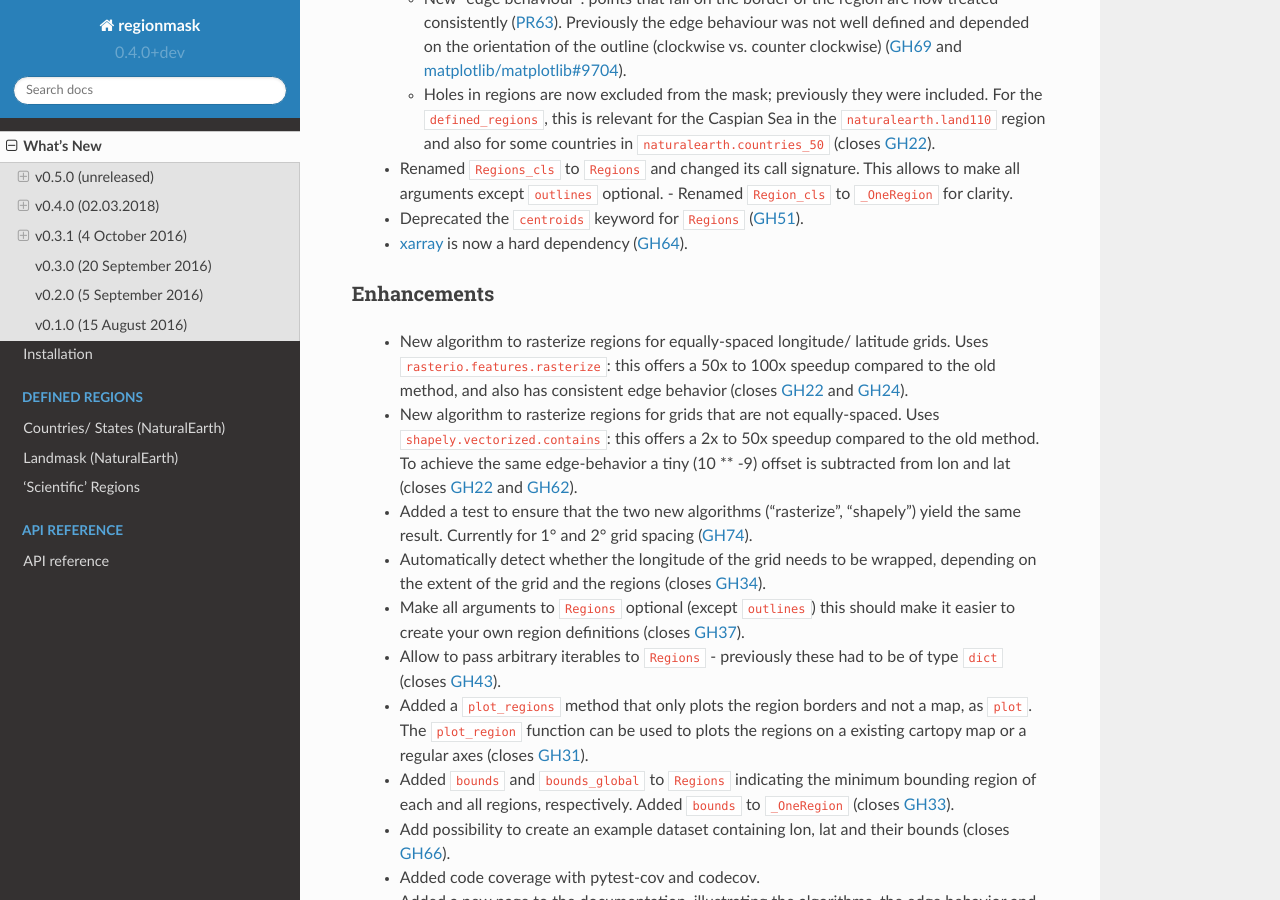
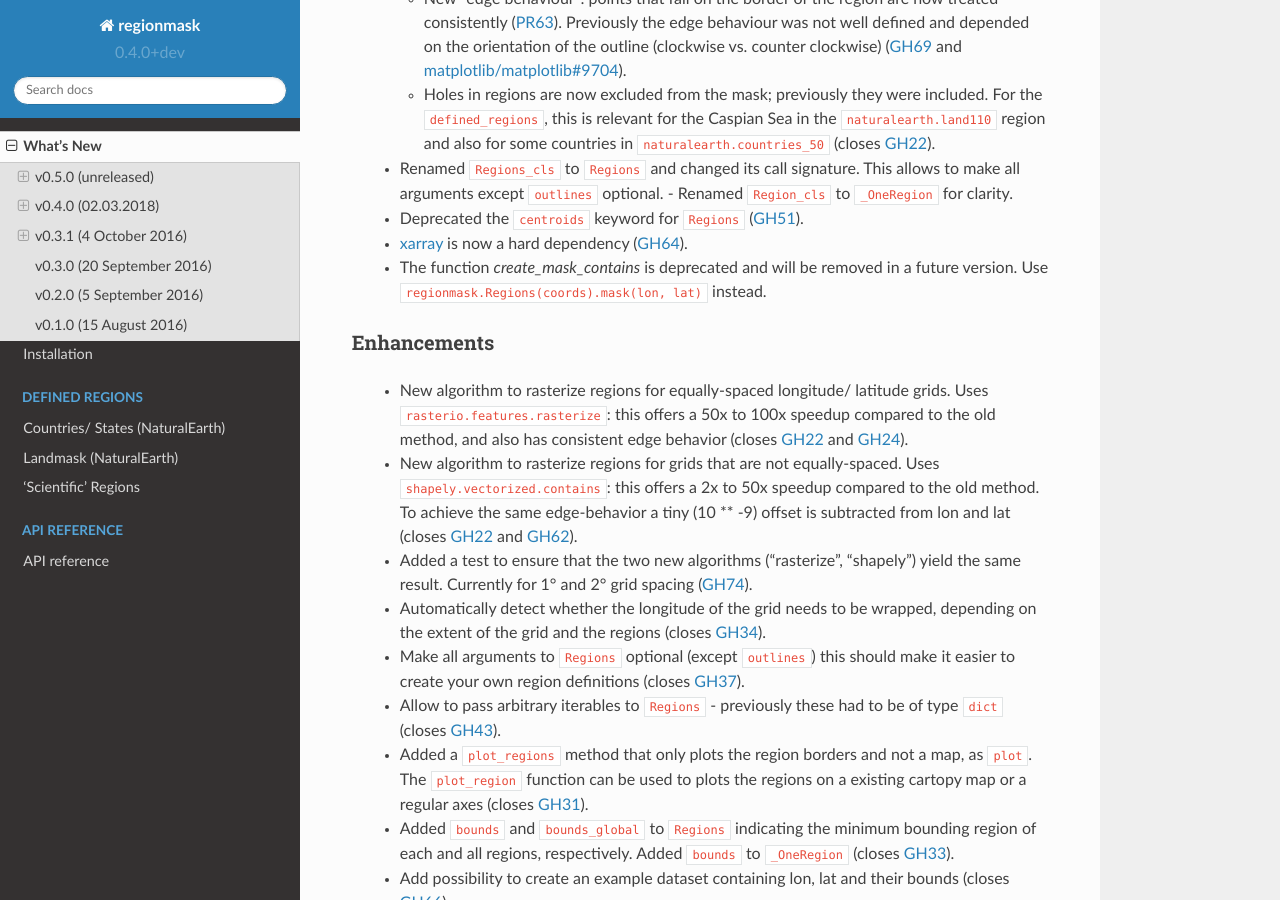
Before and after one commit to regionmask/regionmask, a Sphinx documentation site: the page built from docs/whats_new.rst, in a window 1280 px wide and 900 px high, scrolled down 427 px. Built offline with Sphinx 7.4.7 and the Read the Docs theme 2.0.0, drawn with Linux system fonts in a browser that asks for light colours; pages that are not in the unit, such as notebooks, are missing from menus.

Commit message:
what's new

```diff
--- a/docs/whats_new.rst
+++ b/docs/whats_new.rst
@@ -32,6 +32,8 @@ Breaking Changes
    - Renamed :code:`Region_cls` to :code:`_OneRegion` for clarity.
  - Deprecated the :code:`centroids` keyword for :code:`Regions` (:issue:`51`).
  - `xarray <http://xarray.pydata.org>`_ is now a hard dependency (:issue:`64`).
+ - The function `create_mask_contains` is deprecated and will be removed in a future
+   version. Use ``regionmask.Regions(coords).mask(lon, lat)`` instead.
 
 Enhancements
 ~~~~~~~~~~~~
```
